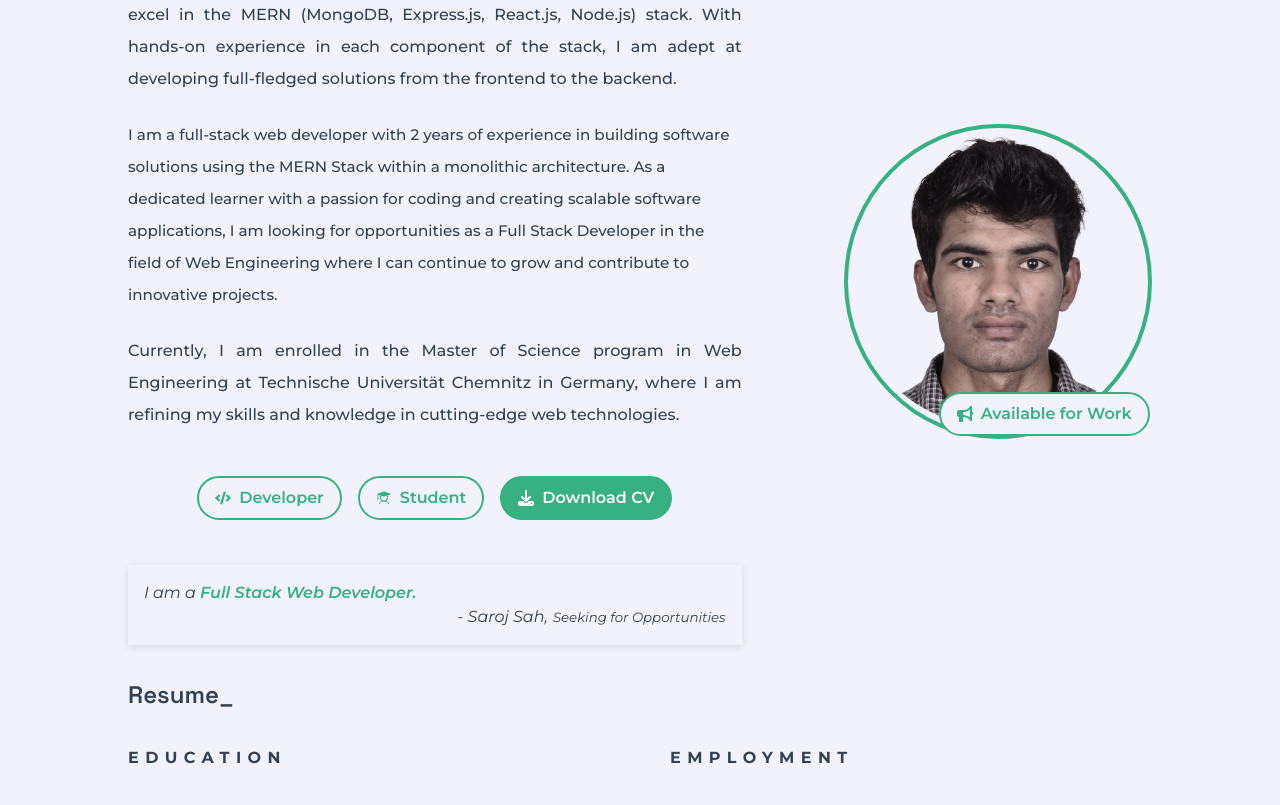
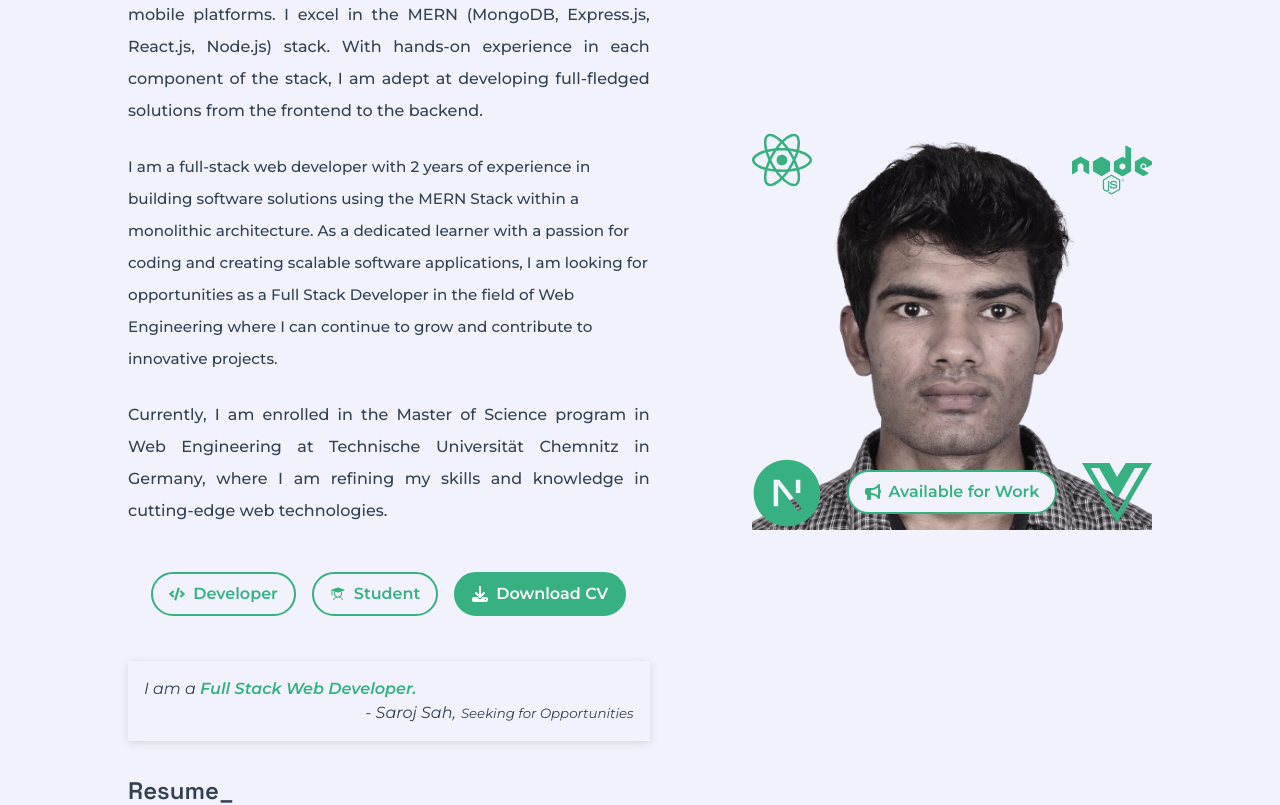
Before and after one commit to saroj2053/my-portfolio-site, a React (Vite) app: page / in a window 1280 px wide. Shown: the part 1180-1985 px from the top of the page. Built offline with nearby package versions, Linux system fonts and the light colour scheme.

Commit message:
css fixed

```diff
--- a/src/components/About/About.css
+++ b/src/components/About/About.css
@@ -69,9 +69,52 @@
 }
 
 .portfolioImage {
-  border: 4px solid var(--skin-color);
-  border-radius: 50%;
+  width: 400px;
+  height: 400px;
+  display: flex;
+  justify-content: center;
+  align-items: center;
+  position: relative;
 }
+.portfolioImage span:nth-child(1) {
+  position: absolute;
+  top: 0;
+  left: 0;
+  font-weight: 800;
+  color: var(--skin-color);
+  animation: spin all 0.3s ease infinite linear;
+}
+.portfolioImage span:nth-child(2) {
+  position: absolute;
+  top: 0;
+  right: 0;
+  font-weight: 800;
+  color: var(--skin-color);
+}
+.portfolioImage span:nth-child(3) {
+  position: absolute;
+  bottom: -10px;
+  left: -5px;
+  font-weight: 800;
+  color: var(--skin-color);
+  z-index: 10;
+}
+.portfolioImage span:nth-child(4) {
+  position: absolute;
+  bottom: -10px;
+  right: -5px;
+  font-weight: 800;
+  color: var(--skin-color);
+  z-index: 10;
+}
+
+.portfolioImage > img {
+  width: 100%;
+  height: 100%;
+  object-fit: cover;
+  filter: grayscale(70%);
+}
+
 
 .about__profileSummary {
   font-size: 0.95rem;
@@ -94,7 +137,7 @@
   align-items: center;
   position: absolute;
   top: 85%;
-  left: 65%;
+  left: 50%;
   transform: translate(-50%);
   z-index: 5;
 }
@@ -177,6 +220,22 @@
   }
 }
 
+@media screen and (max-width: 1080px) {
+  .projectCard__contents {
+    margin-top: 40px;
+    flex-direction: column;
+    gap: 3rem;
+  }
+
+  .projectCard__left {
+    width: 100% !important;
+  }
+
+  .projectCard__right {
+    width: 100% !important;
+  }
+}
+
 @media screen and (max-width: 950px) {
   .about__contents {
 
--- a/src/components/About/About.tsx
+++ b/src/components/About/About.tsx
@@ -8,6 +8,8 @@ import Resume from "../Resume/Resume";
 import GradientDivider from "../GradientDivider/GradientDivider";
 import { technologies } from "../../data/technologies";
 import Pill from "../Pill/Pill";
+import { FaReact, FaNode, FaVuejs } from "react-icons/fa6";
+import { RiNextjsFill } from "react-icons/ri";
 
 const About = ({ title }: { title: string }) => {
   return (
@@ -74,17 +76,17 @@ const About = ({ title }: { title: string }) => {
               <Pill text="Available for Work" />
             </div>
             <div className="portfolioImage">
-              <img
-                style={{
-                  width: "300px",
-                  height: "300px",
-                  objectFit: "cover",
-                  filter: "grayscale(60%)",
-                  borderRadius: "50%",
-                }}
-                src={portfolioImage}
-                alt=""
-              />
+              <span>
+                <FaReact size={60} />
+              </span>
+              <span>
+                <FaNode size={80} />
+              </span>
+              <span>
+                <RiNextjsFill size={80} />
+              </span>
+              <span><FaVuejs size={80} /> </span>
+              <img src={portfolioImage} alt="" />
             </div>
           </div>
         </div>
--- a/src/components/Project/Project.css
+++ b/src/components/Project/Project.css
@@ -73,4 +73,8 @@
     height: auto;
     margin: 10px;
   }
+
+  .projects {
+    gap: 2rem;
+  }
 }
--- a/src/components/ProjectCard/ProjectCard.tsx
+++ b/src/components/ProjectCard/ProjectCard.tsx
@@ -36,7 +36,6 @@ const ProjectCard: React.FC<ProjectCardProps> = ({ project }) => {
         start: "top 60%",
         end: "bottom 90%",
         scrub: true,
-        markers: true,
       },
     });
 
```
